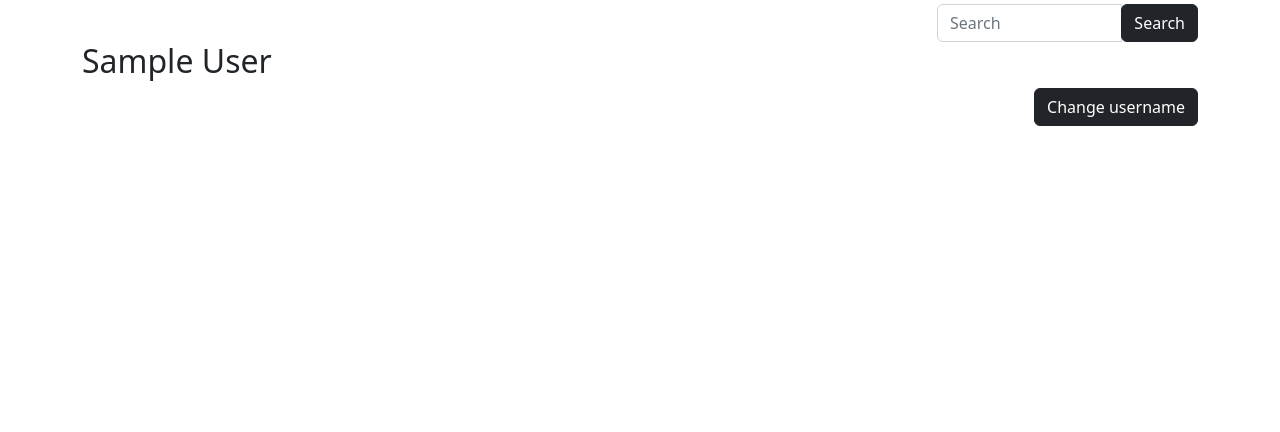
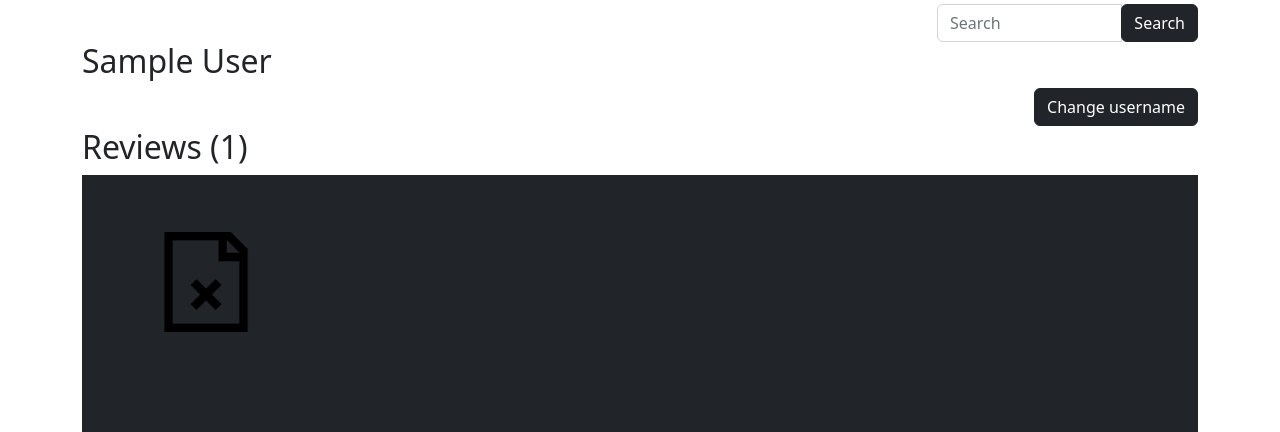
Before and after one commit to chooseanother/SEP6-MSDB, a Django app: page /users/1/ in a window 1280 px wide. Shown: the part 56-488 px from the top of the page. Run offline with Django 4.2, Linux system fonts and the light colour scheme; a user stored in the database is signed in; tables that the repository leaves empty hold one stand-in row (values such as "Sample post"); parts of the project's set-up code (start-up, migrations or seed data) failed here and were passed over; some libraries are stand-ins or nearby versions.

Commit message:
Set up reviews of the user and linked to the search

```diff
--- a/msdb/msdb/templates/search/search.html
+++ b/msdb/msdb/templates/search/search.html
@@ -51,7 +51,7 @@
     <div class="col-sm-6 col-md-3">
       <h2>Users</h2>
       {% for user in users %}
-        <a href="#" class="search_link">
+        <a href="{% url 'users:detail' user.id%}" class="search_link">
           <div class="mb-4">
             <h5 style="margin-bottom: 0;">{{ user.name }}</h5>
             <p> {{ user.num_reviews }} reviews</p>
--- a/msdb/msdb/templates/users/user_detail.html
+++ b/msdb/msdb/templates/users/user_detail.html
@@ -1,17 +1,21 @@
 {% extends "base.html" %}
 {% load static %}
 
-{% block title %}User: {{ object.name }}{% endblock %}
+{% block title %}{{ user.name }}{% endblock %}
 
 {% block content %}
 
-<h2>{{ object.name }}</h2>
+<h2>{{ user.name }}</h2>
 
 <!--only for the user's own view-->
-{% if object == request.user %}
+{% if user == me %}
 <div class="float-end">
   <a class="btn btn-dark" href="{% url 'users:update' %}" role="button">Change username</a>
 </div>
 {% endif %}
 
+{% if reviews1 %}
+{% include 'movie_list_collapsable.html' with title='Reviews' list1=reviews1 list2=reviews2 collapse_id='collapse_reviews'%}
+{% endif %}
+
 {% endblock content %}
--- a/msdb/msdb/users/views.py
+++ b/msdb/msdb/users/views.py
@@ -4,17 +4,20 @@ from django.contrib.messages.views import SuccessMessageMixin
 from django.urls import reverse
 from django.utils.translation import gettext_lazy as _
 from django.views.generic import DetailView, RedirectView, UpdateView
+from django.shortcuts import render
 
 User = get_user_model()
 
+def user_detail_view(request, pk):
 
-class UserDetailView(LoginRequiredMixin, DetailView):
-    model = User
-    slug_field = "id"
-    slug_url_kwarg = "id"
+    user = User.objects.get(id=pk)
 
+    reviews1 = user.reviews.all()[:6]
+    reviews2 = user.reviews.all()[6:]
 
-user_detail_view = UserDetailView.as_view()
+    context = dict(me=request.user, user=user, reviews1=reviews1, reviews2=reviews2)
+
+    return render(request, "users/user_detail.html", context)
 
 
 class UserUpdateView(LoginRequiredMixin, SuccessMessageMixin, UpdateView):
```
